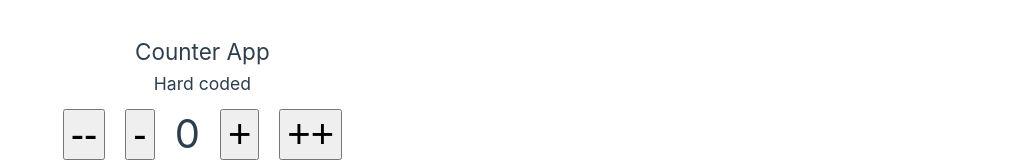
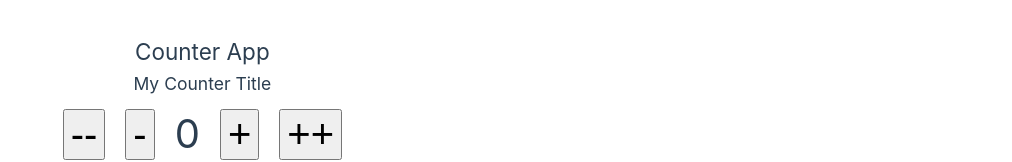
Before and after one commit to EricTimRussell/vue-comp-basics, a Vue app: page / in a window 1280 px wide. Shown: the part 259-421 px from the top of the page, without its empty margins (268-1280 px from the left). Built offline with nearby package versions, Linux system fonts and the light colour scheme.

Commit message:
import counter store to home view

```diff
--- a/src/views/HomeView.vue
+++ b/src/views/HomeView.vue
@@ -2,12 +2,12 @@
   <div class="home">
     <h2>{{ appTitle }}</h2>
 
-    <h3>Hard coded</h3>
+    <h3>{{ counter.title }}</h3>
 
     <div>
       <button class="btn">--</button>
       <button class="btn">-</button>
-      <span class="counter">0</span>
+      <span class="counter">{{ counter.count }}</span>
       <button class="btn">+</button>
       <button class="btn">++</button>
     </div>
@@ -23,9 +23,11 @@
 
 <script setup>
 import { vAutofocus } from "@/directives/vAutofocus"
+import { useCounterStore } from '@/stores/counter'
 
 const appTitle = "Counter App"
 
+const counter = useCounterStore()
 
 </script>
 
```
